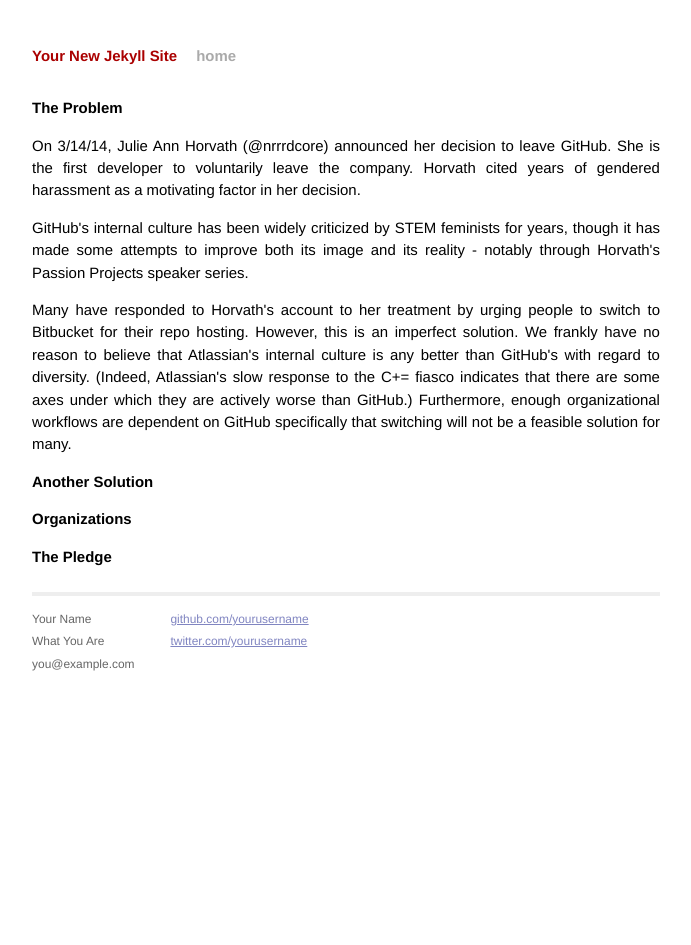
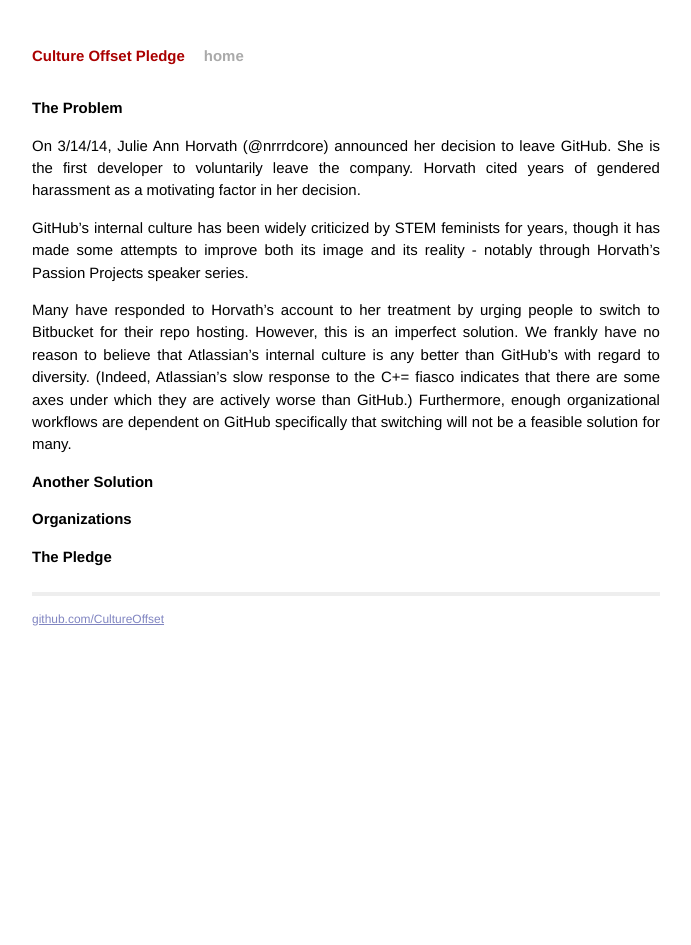
Before and after one commit to CultureOffset/cultureoffset.github.com, a Jekyll site: the page built from index.md, in a window 1280 px wide. Shown: the whole page, without its empty margins (294-985 px from the left). Built offline with Jekyll 4.4.1, drawn with Linux system fonts in a browser that asks for light colours; Markdown is read by kramdown in place of the engine named in the settings.

Commit message:
switch to index.md; deboilerplate jekyll skeleton

```diff
--- a/_config.yml
+++ b/_config.yml
@@ -1,3 +1,3 @@
-name: Your New Jekyll Site
+name: Culture Offset Pledge
 markdown: redcarpet
 pygments: true
--- a/_layouts/default.html
+++ b/_layouts/default.html
@@ -26,15 +26,7 @@
           <div class="footer">
             <div class="contact">
               <p>
-                Your Name<br />
-                What You Are<br />
-                you@example.com
-              </p>
-            </div>
-            <div class="contact">
-              <p>
-                <a href="https://github.com/yourusername">github.com/yourusername</a><br />
-                <a href="https://twitter.com/yourusername">twitter.com/yourusername</a><br />
+                <a href="https://github.com/CultureOffset">github.com/CultureOffset</a><br />
               </p>
             </div>
           </div>
--- /dev/null
+++ b/_layouts/index.html
@@ -0,0 +1,6 @@
+---
+layout: default
+---
+<div id="home">
+{{ content }}
+</div>
--- a/index.html
+++ /dev/null
@@ -1,17 +0,0 @@
----
-layout: default
-title: Your New Jekyll Site
----
-
-<div id="home">
-  <h1>The Problem</h1>
-  <p>On 3/14/14, Julie Ann Horvath (@nrrrdcore) announced her decision to leave GitHub. She is the first developer to voluntarily leave the company. Horvath cited years of gendered harassment as a motivating factor in her decision.</p>
-  <p>GitHub's internal culture has been widely criticized by STEM feminists for years, though it has made some attempts to improve both its image and its reality - notably through Horvath's Passion Projects speaker series.</p>
-  <p>Many have responded to Horvath's account to her treatment by urging people to switch to Bitbucket for their repo hosting. However, this is an imperfect solution. We frankly have no reason to believe that Atlassian's internal culture is any better than GitHub's with regard to diversity. (Indeed, Atlassian's slow response to the C+= fiasco indicates that there are some axes under which they are actively worse than GitHub.) Furthermore, enough organizational workflows are dependent on GitHub specifically that switching will not be a feasible solution for many.</p>
-
-  <h1>Another Solution</h1>
-
-  <h1>Organizations</h1>
-
-  <h1>The Pledge</h1>
-</div>
--- /dev/null
+++ b/index.md
@@ -0,0 +1,18 @@
+---
+layout: index
+title: Culture Offset Pledge
+---
+
+# The Problem
+
+On 3/14/14, Julie Ann Horvath (@nrrrdcore) announced her decision to leave GitHub. She is the first developer to voluntarily leave the company. Horvath cited years of gendered harassment as a motivating factor in her decision.
+
+GitHub's internal culture has been widely criticized by STEM feminists for years, though it has made some attempts to improve both its image and its reality - notably through Horvath's Passion Projects speaker series.
+
+Many have responded to Horvath's account to her treatment by urging people to switch to Bitbucket for their repo hosting. However, this is an imperfect solution. We frankly have no reason to believe that Atlassian's internal culture is any better than GitHub's with regard to diversity. (Indeed, Atlassian's slow response to the C+= fiasco indicates that there are some axes under which they are actively worse than GitHub.) Furthermore, enough organizational workflows are dependent on GitHub specifically that switching will not be a feasible solution for many.
+
+# Another Solution
+
+# Organizations
+
+# The Pledge
```
